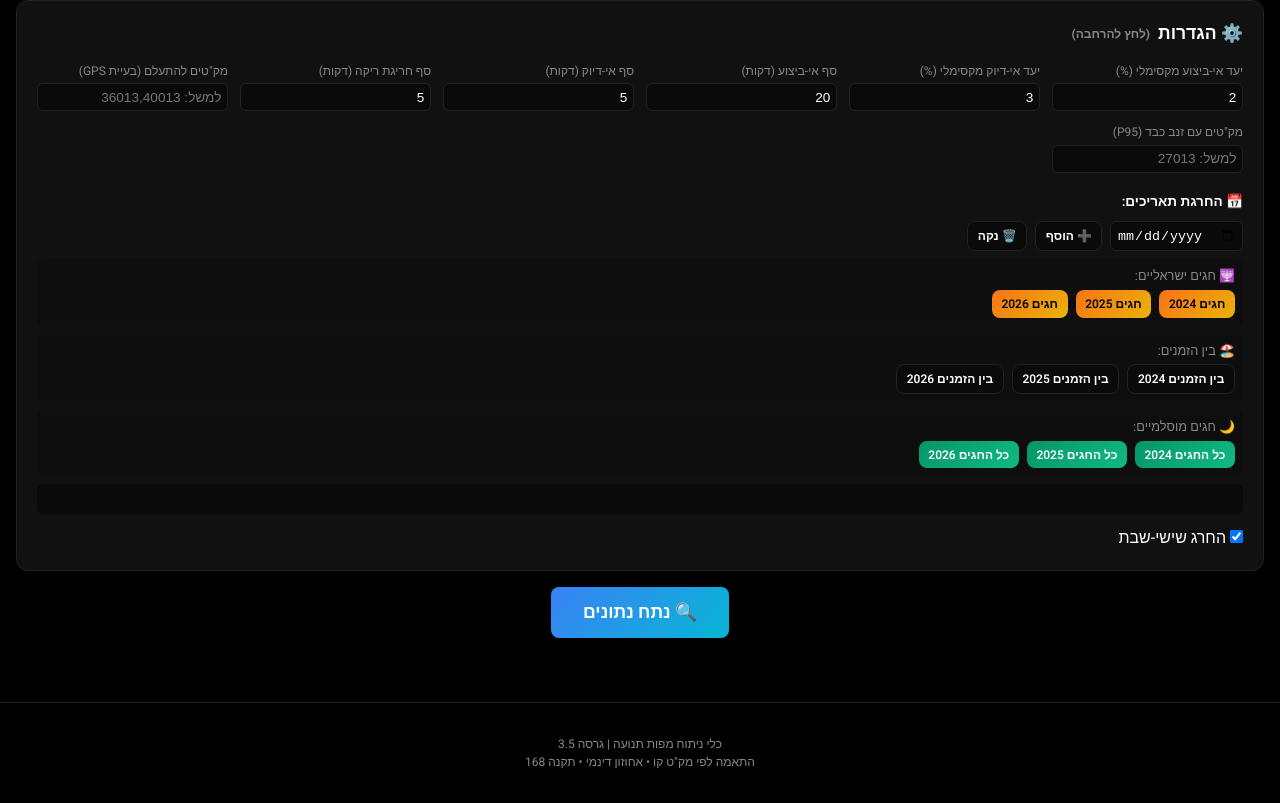
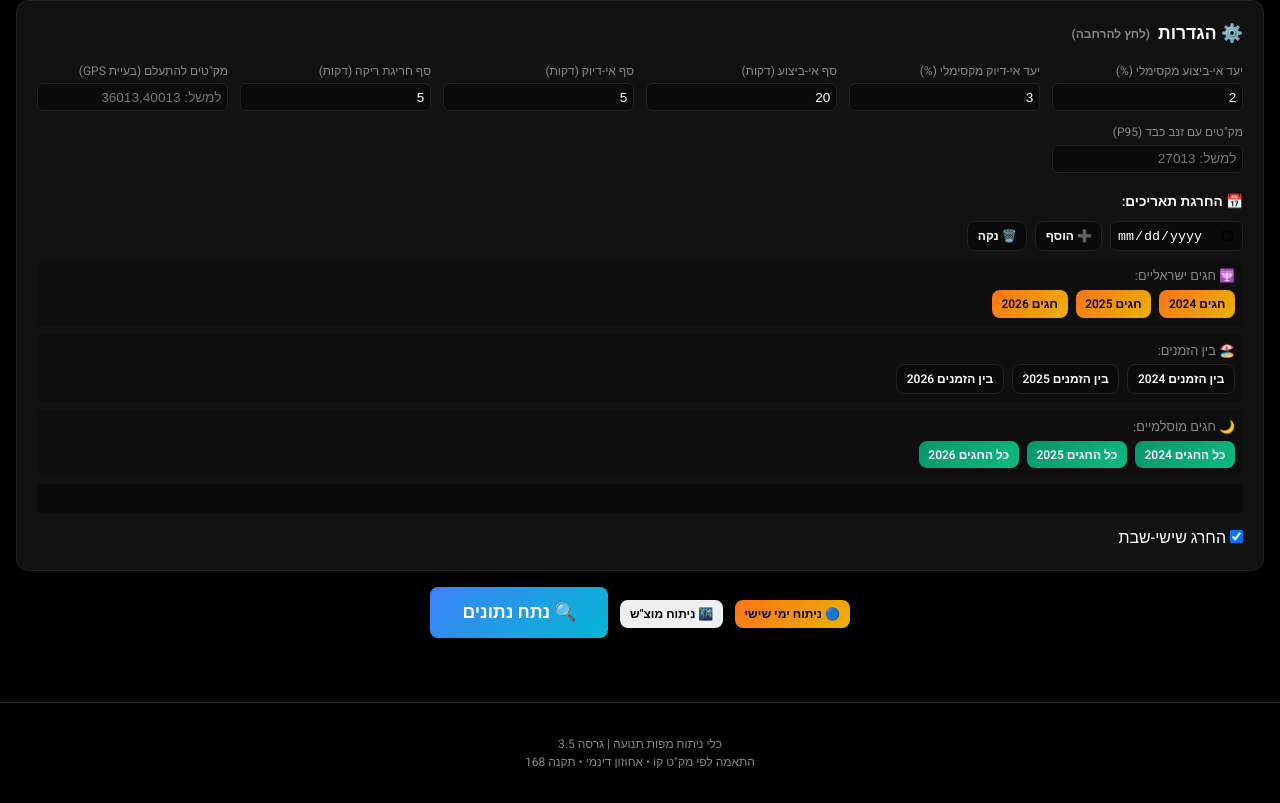
Before and after one commit to zagronuri-lgtm/new-website, a plain HTML site: page index.html in a window 1280 px wide. Shown: the part 490-1293 px from the top of the page. Drawn offline with Linux system fonts and the light colour scheme.

Commit message:
Add Friday/Saturday analysis buttons and function
Add buttons for Friday and Saturday analysis and implement the corresponding analysis function.

```diff
--- a/index.html
+++ b/index.html
@@ -198,6 +198,12 @@
 
         <!-- Analyze Button -->
         <div style="text-align: center; margin: 1rem 0;">
+                        <button class="btn btn-warning btn-sm" onclick="runAnalysisForWeekday(6)" style="margin-left: 0.5rem;">
+                🔵 ניתוח ימי שישי
+            </button>
+            <button class="btn btn-info btn-sm" onclick="runAnalysisForWeekday(7)" style="margin-left: 0.5rem;">
+                🌃 ניתוח מוצ"ש
+            </button>
             <button class="btn btn-primary" onclick="analyze()" id="analyzeBtn" disabled style="font-size: 1.1rem; padding: 0.8rem 2rem;">
                 🔍 נתח נתונים
             </button>
@@ -1323,6 +1329,56 @@
     document.getElementById('filterRoutesRouteId').addEventListener('change', renderRoutes);
     document.getElementById('filterDeadheadStatus').addEventListener('change', renderDeadheads);
     document.getElementById('filterDeadheadSeason').addEventListener('change', renderDeadheads);
+
+// === Weekday Analysis Function ===
+const WEEKDAY_COLUMN = 'WeekDayTripSourceTime';
+
+function runAnalysisForWeekday(targetWeekday) {
+    if (!STATE.execData || STATE.execData.length === 0) {
+        alert('לא נטען קובץ ביצועים');
+        return;
+    }
+
+    const originalExecData = STATE.execData.slice();
+    const originalPlanData = STATE.planData ? STATE.planData.slice() : null;
+
+    STATE.execData = originalExecData.filter(row => {
+        const raw = row[WEEKDAY_COLUMN];
+        if (raw == null) return false;
+        const wd = parseInt(String(raw).trim(), 10);
+        return wd === targetWeekday;
+    });
+
+    if (STATE.execData.length === 0) {
+        alert('לא נמצאו נסיעות ליום שנבחר (weekday=' + targetWeekday + ')');
+        STATE.execData = originalExecData;
+        if (originalPlanData) STATE.planData = originalPlanData;
+        return;
+    }
+
+    STATE.execResults = analyzeExecution();
+    STATE.planResults = analyzePlanning();
+    STATE.gaps = analyzeGaps();
+    updateKPIs();
+    renderTables();
+    renderGapsDetailed();
+
+    document.getElementById('upload-section').classList.add('hidden');
+    document.getElementById('results-section').classList.remove('hidden');
+
+    const label =
+        targetWeekday === 6 ? 'שישי' :
+        targetWeekday === 7 ? 'שבת' : ('weekday ' + targetWeekday);
+
+    document.getElementById('analysis-date').textContent =
+        new Date().toLocaleDateString('he-IL') + ' ' +
+        new Date().toLocaleTimeString('he-IL') +
+        ' – סינון ' + label;
+
+    STATE.execData = originalExecData;
+    if (originalPlanData) STATE.planData = originalPlanData;
+}
+
     </script>
 </body>
 </html>
```
